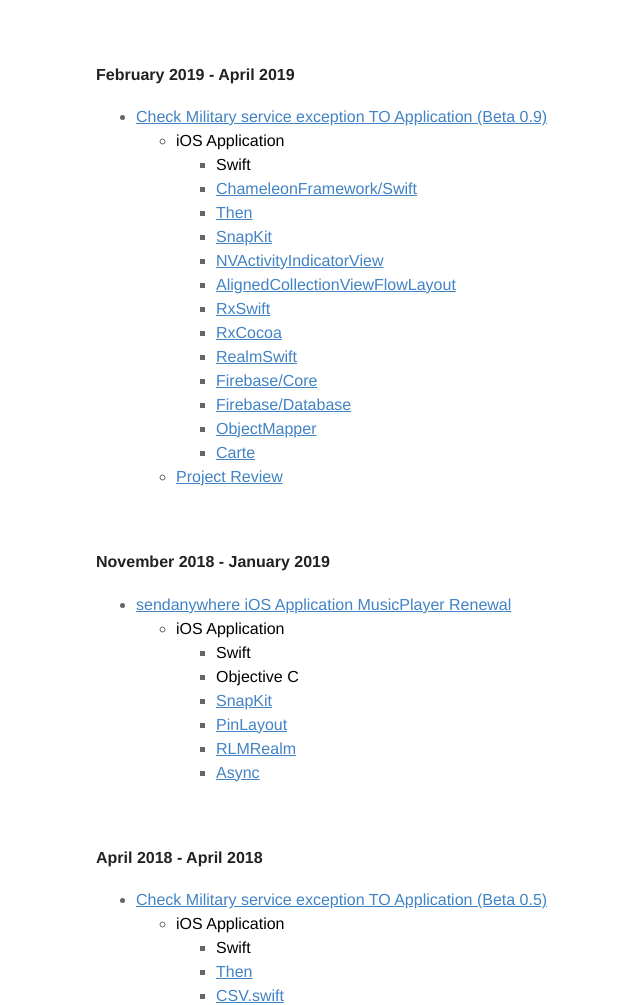
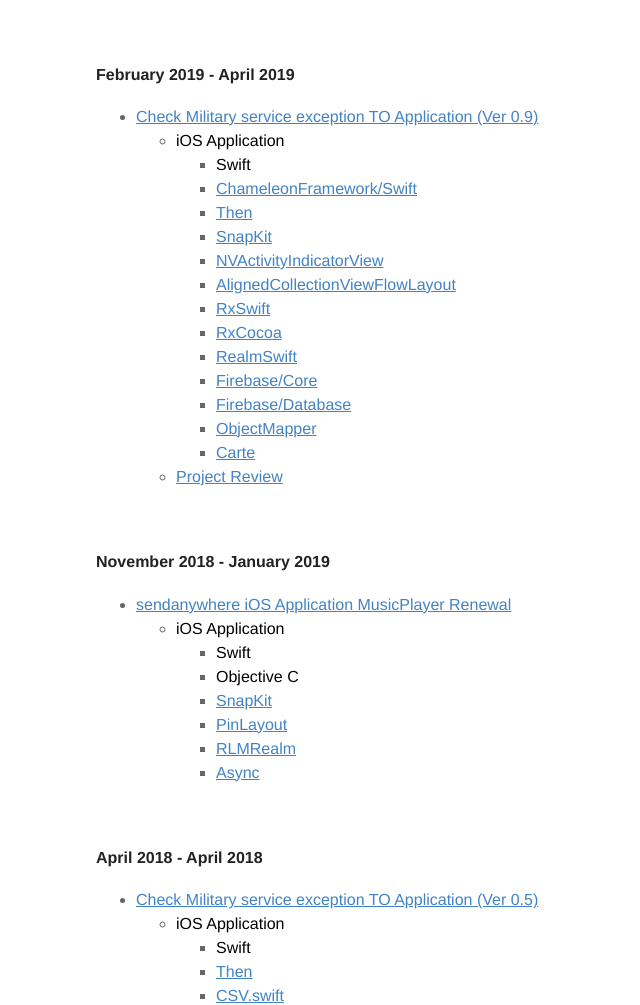
Before and after one commit to jhyejun/jhyejun.github.io, a Jekyll site: the page built from resume.md, in a window 1280 px wide and 1400 px high, scrolled down 2450 px. Shown: the part 152-1157 px from the top of the window, without its empty margins (219-859 px from the left). Built offline with Jekyll 4.4.1, drawn with Linux system fonts in a browser that asks for light colours.

Commit message:
Modify resume
- resume 수정

```diff
--- a/resume.md
+++ b/resume.md
@@ -92,7 +92,7 @@ layout: page
 ## Projects
 
 #### June 2019 -
-- **[Bus arrival notification Application](https://github.com/jhyejun/WhenComing)**
+- **Bus arrival notification Application**
 	- **iOS Application**
 		- **Swift**
 
@@ -108,7 +108,7 @@ layout: page
 <br>
 
 #### February 2019 - April 2019
-- **[Check Military service exception TO Application (Beta 0.9)](https://github.com/jhyejun/Military-T.O){:target="_blank"}**
+- **[Check Military service exception TO Application (Ver 0.9)]({{ site.url}}/project/military-to-ver-0.9){:target="_blank"}**
 	- **iOS Application**
 		- **Swift**
 		- **[ChameleonFramework/Swift](https://github.com/viccalexander/Chameleon)**
@@ -140,7 +140,7 @@ layout: page
 <br>
 
 #### April 2018 - April 2018
-- **[Check Military service exception TO Application (Beta 0.5)](https://github.com/jhyejun/Military-T.O){:target="_blank"}**
+- **[Check Military service exception TO Application (Ver 0.5)]({{ site.url}}/project/military-to-ver-0.5){:target="_blank"}**
 	- **iOS Application**
 		- **Swift**
 		- **[Then](https://github.com/devxoul/Then){:target="_blank"}**
```
